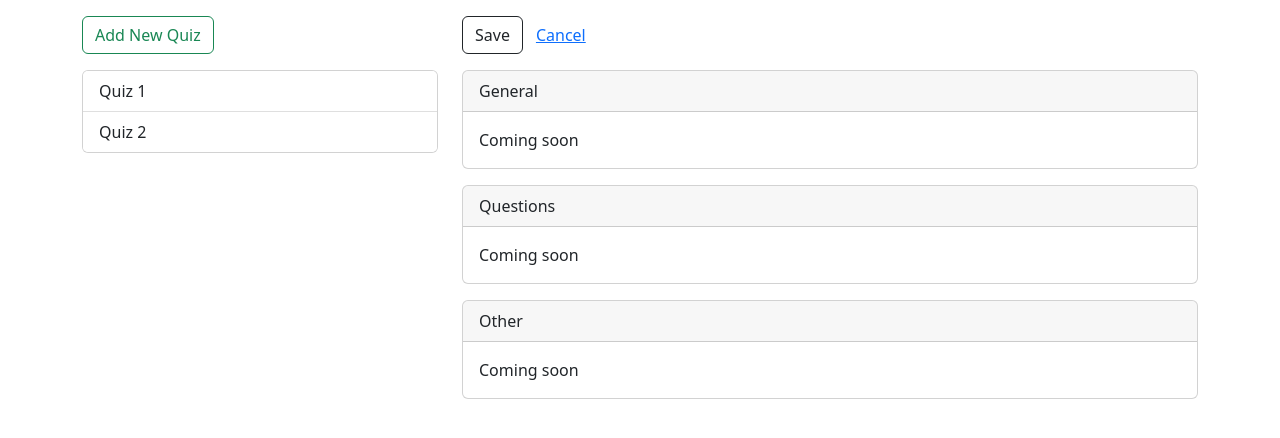
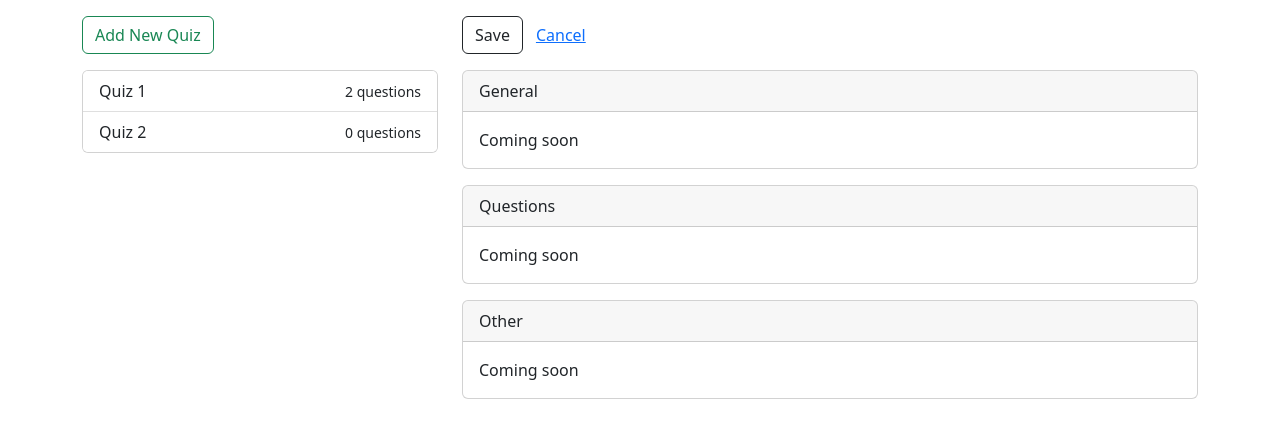
Before and after one commit to bottleinamessage/quiz-editor, an Angular app: page / in a window 1280 px wide. Shown: the top 438 px of the page. Built offline with nearby package versions, Linux system fonts and the light colour scheme.

Commit message:
Showing number of questions

```diff
--- a/src/app/app.component.html
+++ b/src/app/app.component.html
@@ -7,10 +7,13 @@
       <div class="card">
         <div class="list-group list-group-flush">
           <button
-            class="list-group-item list-group-item-action"
+            class="list-group-item list-group-item-action d-flex justify-content-between align-items-center"
             *ngFor="let q of quizzes"
           >
             {{ q.quizName }}
+            <small class="font-itallic font-weight-lighter">
+              {{ q.quizQuestions.length}} questions
+            </small>
           </button>
         </div>
       </div>
```
